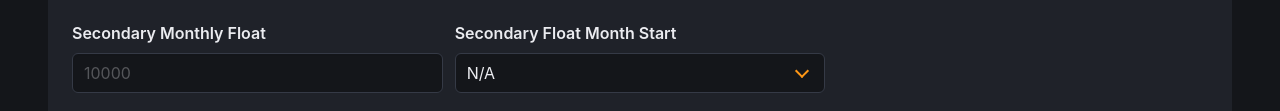
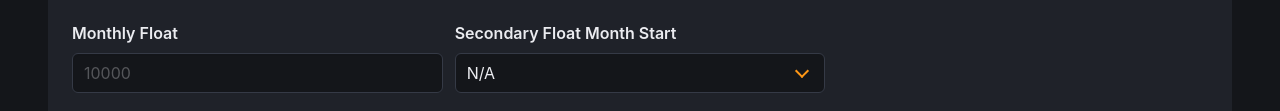
Before and after one commit to Austinhs/arc-cashflow-calc, a plain HTML site: page index.html in a window 1280 px wide. Shown: the part 195-306 px from the top of the page. Drawn offline with nearby package versions, Linux system fonts and the light colour scheme.

Commit message:
change Secondary Monthly Float -> Monthly float

```diff
--- a/index.html
+++ b/index.html
@@ -43,7 +43,7 @@
                                 <input type="number" class="initial-inventory-amount input" placeholder="10000">
                             </div>
                             <div class="cell field is-col-span-2">
-                                <label class="label">Secondary Monthly Float</label>
+                                <label class="label">Monthly Float</label>
                                 <input type="number" class="secondary-inventory-amount input" placeholder="10000">
                             </div>
                             <div class="cell field is-col-span-2">
```
